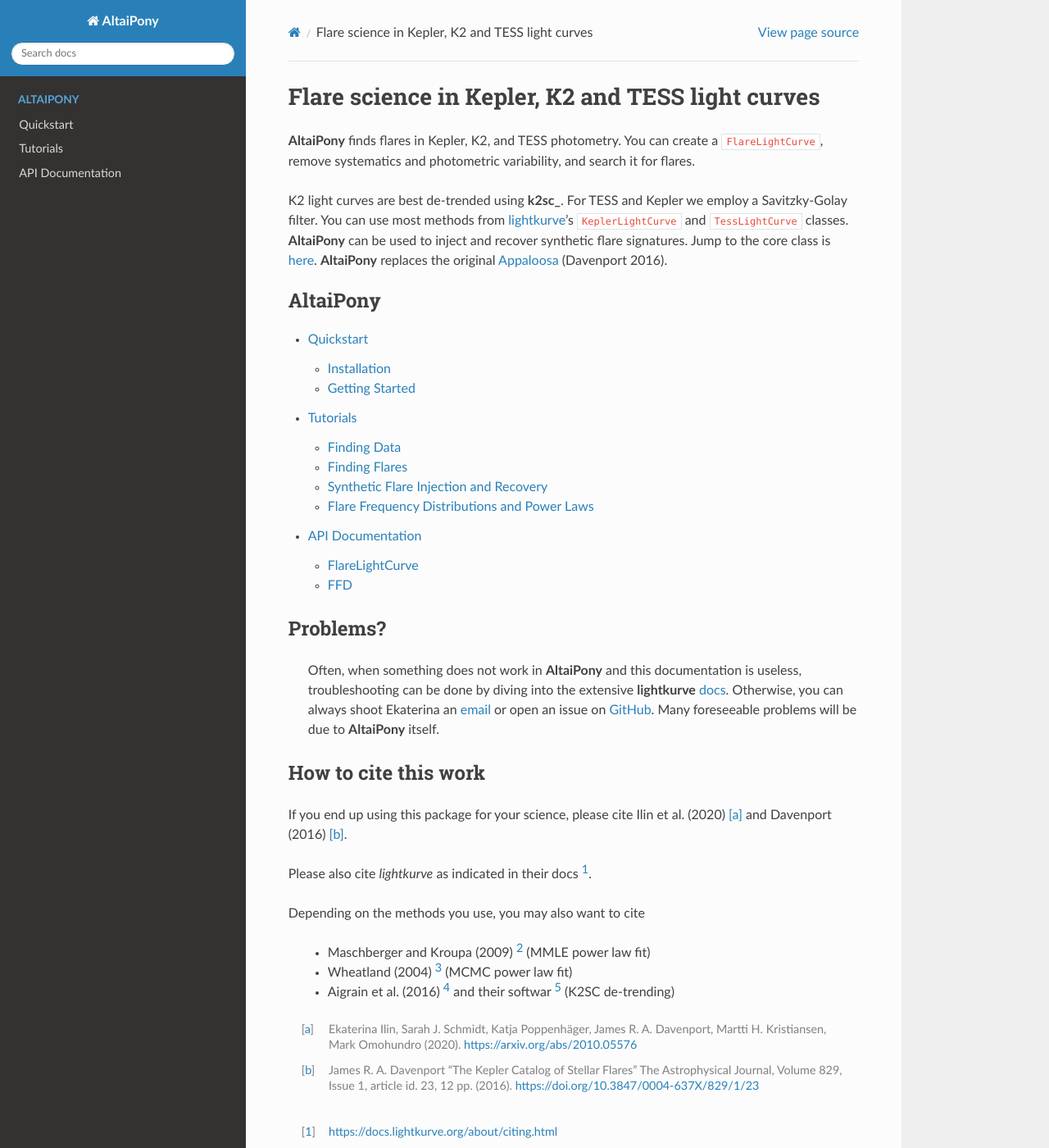
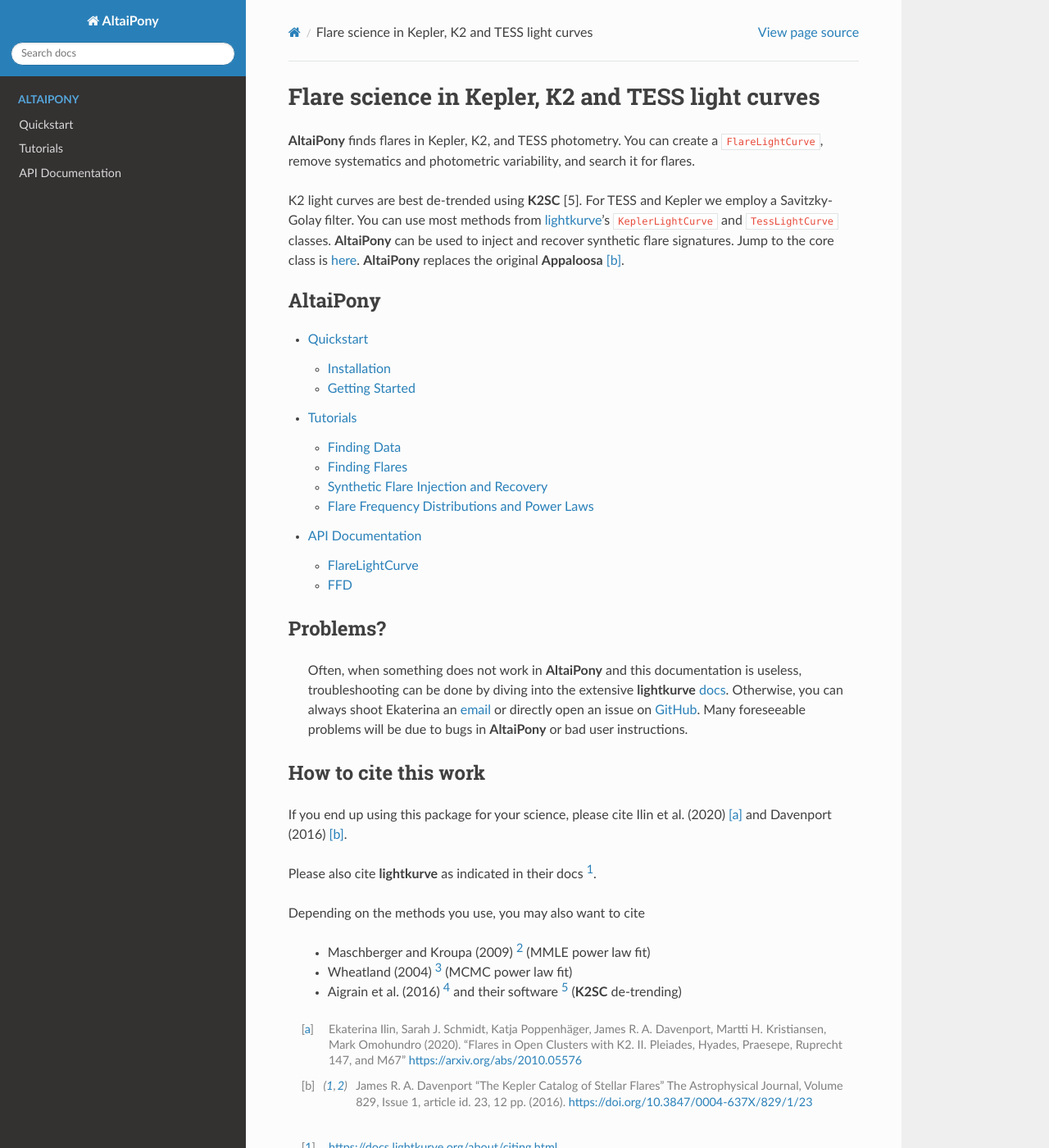
Before and after one commit to ekaterinailin/AltaiPony, a Sphinx documentation site: the page built from docs/source/index.rst, in a window 1280 px wide and 1400 px high. Shown: the whole window at 82% size. Built offline with Sphinx 7.4.7 and the Read the Docs theme 2.0.0, drawn with Linux system fonts in a browser that asks for light colours.

```diff
--- a/docs/source/index.rst
+++ b/docs/source/index.rst
@@ -9,7 +9,7 @@ Flare science in Kepler, K2 and TESS light curves
 
 **AltaiPony** finds flares in Kepler, K2, and TESS photometry. You can create a ``FlareLightCurve``, remove systematics and photometric variability, and search it for flares.
 
-K2 light curves are best de-trended using **k2sc_**. For TESS and Kepler we employ a Savitzky-Golay filter. You can use most methods from lightkurve_'s ``KeplerLightCurve`` and ``TessLightCurve`` classes. **AltaiPony** can be used to inject and recover synthetic flare signatures. Jump to the core class is here_. **AltaiPony** replaces the original Appaloosa_ (Davenport 2016).
+K2 light curves are best de-trended using **K2SC** [5]. For TESS and Kepler we employ a Savitzky-Golay filter. You can use most methods from lightkurve_'s ``KeplerLightCurve`` and ``TessLightCurve`` classes. **AltaiPony** can be used to inject and recover synthetic flare signatures. Jump to the core class is here_. **AltaiPony** replaces the original **Appaloosa** [b]_.
 
 .. _user-docs:
 
@@ -25,7 +25,7 @@ K2 light curves are best de-trended using **k2sc_**. For TESS and Kepler we empl
 Problems?
 ^^^^^^^^^
 
- Often, when something does not work in **AltaiPony** and this documentation is useless, troubleshooting can be done by diving into the extensive **lightkurve** docs_. Otherwise, you can always shoot Ekaterina an email_ or open an issue on GitHub_. Many foreseeable problems will be due to **AltaiPony** itself.
+ Often, when something does not work in **AltaiPony** and this documentation is useless, troubleshooting can be done by diving into the extensive **lightkurve** docs_. Otherwise, you can always shoot Ekaterina an email_ or directly open an issue on GitHub_. Many foreseeable problems will be due to bugs in **AltaiPony** or bad user instructions.
 
 
 How to cite this work
@@ -33,16 +33,16 @@ How to cite this work
 
 If you end up using this package for your science, please cite Ilin et al. (2020) [a]_ and Davenport (2016) [b]_.
 
-Please also cite `lightkurve` as indicated in their docs [1]_.
+Please also cite **lightkurve** as indicated in their docs [1]_.
 
 Depending on the methods you use, you may also want to cite
 
   - Maschberger and Kroupa (2009) [2]_ (MMLE power law fit)
   - Wheatland (2004) [3]_ (MCMC power law fit)
-  - Aigrain et al. (2016) [4]_ and their softwar [5]_ (K2SC de-trending)
+  - Aigrain et al. (2016) [4]_ and their software [5]_ (**K2SC** de-trending)
 
 
-.. [a] Ekaterina Ilin, Sarah J. Schmidt, Katja Poppenhäger, James R. A. Davenport, Martti H. Kristiansen, Mark Omohundro (2020). https://arxiv.org/abs/2010.05576
+.. [a] Ekaterina Ilin, Sarah J. Schmidt, Katja Poppenhäger, James R. A. Davenport, Martti H. Kristiansen, Mark Omohundro (2020). "Flares in Open Clusters with K2. II. Pleiades, Hyades, Praesepe, Ruprecht 147, and M67" https://arxiv.org/abs/2010.05576
 
 .. [b] James R. A. Davenport "The Kepler Catalog of Stellar Flares" The Astrophysical Journal, Volume 829, Issue 1, article id. 23, 12 pp. (2016). https://doi.org/10.3847/0004-637X/829/1/23
 
```
Also changed, not shown: docs/source/tutorials/ffds.rst (+9 -4 lines), 1 other file.
